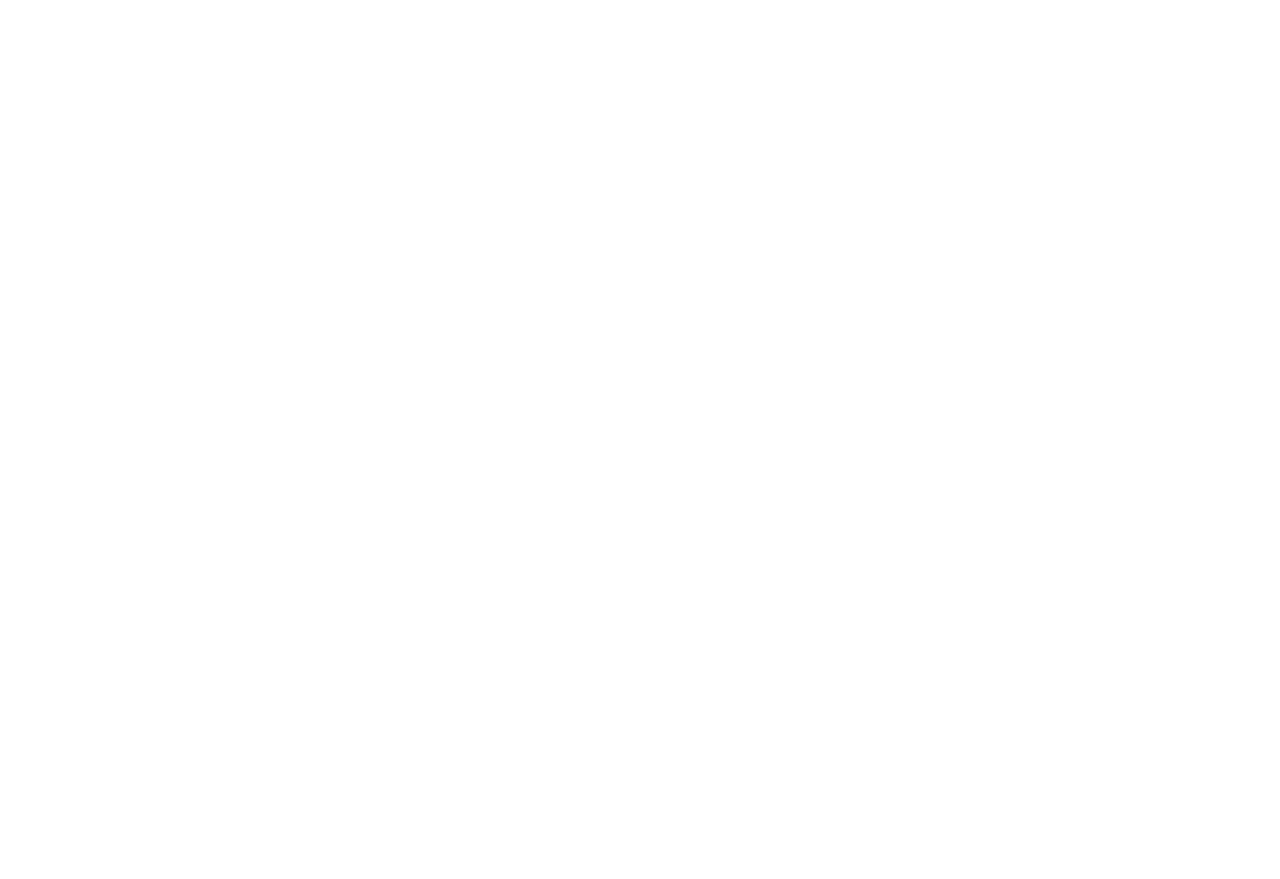
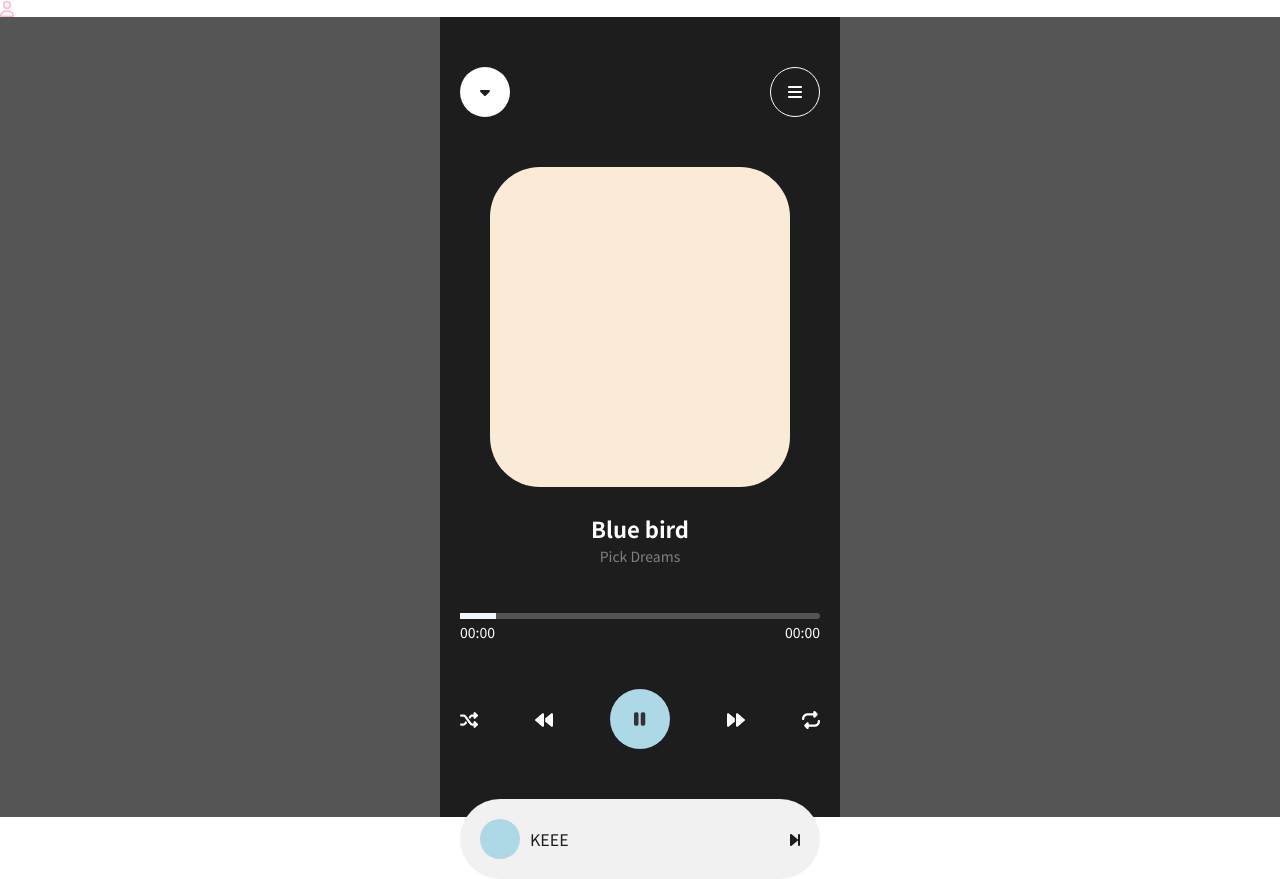
Before and after one commit to JJ46180/napoleon, a React (Create React App) app: page / in a window 1280 px wide. Before the commit the page ends 800 px from the top, so only its background shows below. Built offline with nearby package versions, Linux system fonts and the light colour scheme.

Commit message:
base layout end

```diff
--- a/package.json
+++ b/package.json
@@ -3,6 +3,11 @@
   "version": "0.1.0",
   "private": true,
   "dependencies": {
+    "@fortawesome/fontawesome-svg-core": "^6.5.1",
+    "@fortawesome/free-brands-svg-icons": "^6.5.1",
+    "@fortawesome/free-regular-svg-icons": "^6.5.1",
+    "@fortawesome/free-solid-svg-icons": "^6.5.1",
+    "@fortawesome/react-fontawesome": "^0.2.0",
     "@testing-library/jest-dom": "^5.17.0",
     "@testing-library/react": "^13.4.0",
     "@testing-library/user-event": "^13.5.0",
--- a/src/App.js
+++ b/src/App.js
@@ -7,6 +7,7 @@
 import { Ex05 } from "./components/ex1206/Ex05";
 import { Ex06 } from "./components/ex1207/Ex06";
 import { Ex07 } from "./components/ex1207/Ex07";
+import { Ex09 } from "./components/1211/Ex09";
 
 const App = () => {
   return (
@@ -32,6 +33,10 @@
       {/* <Ex06 /> */}
       {/* <Ex07 /> */}
       {/* 1207~09 */}
+
+      {/* 1210 git연습 */}
+
+      <Ex09></Ex09>
     </div>
   );
 };
--- /dev/null
+++ b/src/components/1211/Ex09.js
@@ -0,0 +1,11 @@
+import { IconEx } from "./components/IconEx";
+import { MusicApp } from "./components/MusicApp";
+
+export const Ex09 = () => {
+  return (
+    <div>
+      <IconEx />
+      <MusicApp />
+    </div>
+  );
+};
--- /dev/null
+++ b/src/components/1211/components/BtnWrap.js
@@ -0,0 +1,51 @@
+import styled from "styled-components";
+import { FontAwesomeIcon } from "@fortawesome/react-fontawesome";
+import {
+  faBackward,
+  faForward,
+  faPause,
+  faRepeat,
+  faShuffle,
+} from "@fortawesome/free-solid-svg-icons";
+
+const BtnWraps = styled.ul`
+  display: flex;
+  justify-content: space-between;
+  align-items: center;
+  margin: 50px 0;
+  font-size: 18px;
+  li:nth-child(3) {
+    width: 60px;
+    height: 60px;
+    background-color: lightblue;
+    border-radius: 50%;
+    display: flex;
+    justify-content: center;
+    align-items: center;
+    color: #333;
+  }
+`;
+
+export const BtnWrap = () => {
+  return (
+    <div>
+      <BtnWraps>
+        <li>
+          <FontAwesomeIcon icon={faShuffle} />
+        </li>
+        <li>
+          <FontAwesomeIcon icon={faBackward} />
+        </li>
+        <li>
+          <FontAwesomeIcon icon={faPause} />
+        </li>
+        <li>
+          <FontAwesomeIcon icon={faForward} />
+        </li>
+        <li>
+          <FontAwesomeIcon icon={faRepeat} />
+        </li>
+      </BtnWraps>
+    </div>
+  );
+};
--- /dev/null
+++ b/src/components/1211/components/Cover.js
@@ -0,0 +1,39 @@
+import styled from "styled-components";
+
+const Covers = styled.div`
+  margin: 50px auto;
+  max-width: 300px;
+  width: 100%;
+`;
+const Bg = styled.div`
+  height: 320px;
+  background-color: antiquewhite;
+  border-radius: 50px;
+`;
+const TitleWrap = styled.div`
+  text-align: center;
+  margin-top: 30px;
+  h3 {
+    font-size: 22px;
+    font-weight: 700;
+  }
+  p {
+    font-size: 14px;
+    color: #808080;
+    margin-top: 10px;
+  }
+`;
+
+export const Cover = () => {
+  return (
+    <div>
+      <Covers>
+        <Bg></Bg>
+        <TitleWrap>
+          <h3>Blue bird</h3>
+          <p>Pick Dreams</p>
+        </TitleWrap>
+      </Covers>
+    </div>
+  );
+};
--- /dev/null
+++ b/src/components/1211/components/Headers.js
@@ -0,0 +1,46 @@
+import { faCaretDown, faBars } from "@fortawesome/free-solid-svg-icons";
+import { FontAwesomeIcon } from "@fortawesome/react-fontawesome";
+import { GlobalStyled, colors } from "../../GlobalStyled";
+import styled from "styled-components";
+
+const SHeader = styled.header`
+  display: flex;
+  justify-content: space-between;
+  align-items: center;
+`;
+const MoreBtn = styled.div`
+  width: 50px;
+  height: 50px;
+  background-color: white;
+  display: flex;
+  justify-content: center;
+  align-items: center;
+  color: ${colors.darkGray};
+  border-radius: 50%;
+`;
+const MenuBtn = styled.div`
+  width: 50px;
+  height: 50px;
+  display: flex;
+  justify-content: center;
+  align-items: center;
+  border: 1px solid #fff;
+  border-radius: 50%;
+`;
+
+export const Headers = () => {
+  return (
+    <div>
+      <SHeader>
+        <MoreBtn>
+          <FontAwesomeIcon icon={faCaretDown}></FontAwesomeIcon>
+        </MoreBtn>
+        <MenuBtn>
+          <FontAwesomeIcon icon={faBars} />
+        </MenuBtn>
+      </SHeader>
+      {/* header end */}
+    </div>
+  );
+};
+// 컴포넌트를 분해하여 작업하는 것이 작업하는데 효율적
--- /dev/null
+++ b/src/components/1211/components/IconEx.js
@@ -0,0 +1,12 @@
+import { faUser } from "@fortawesome/free-regular-svg-icons";
+import { FontAwesomeIcon } from "@fortawesome/react-fontawesome";
+
+export const IconEx = () => {
+  return (
+    <div>
+      <FontAwesomeIcon icon={faUser} style={{ color: "lightpink" }} />
+    </div>
+  );
+};
+
+// 스타일을 추가 할때는 중괄호가 두개 들어간다.(7줄)
--- /dev/null
+++ b/src/components/1211/components/MusicApp.js
@@ -0,0 +1,50 @@
+import {
+  faBackward,
+  faBars,
+  faCaretDown,
+  faForward,
+  faForwardStep,
+  faPause,
+  faRandom,
+  faRepeat,
+  faShuffle,
+} from "@fortawesome/free-solid-svg-icons";
+import { FontAwesomeIcon } from "@fortawesome/react-fontawesome";
+import styled from "styled-components";
+import { GlobalStyled, colors } from "../../GlobalStyled";
+import { Headers } from "./Headers";
+import { Cover } from "./Cover";
+import { PlayTime } from "./PlayTime";
+import { BtnWrap } from "./BtnWrap";
+import { UserCon } from "./UserCon";
+
+const Wrap = styled.div`
+  height: 100vh;
+  display: flex;
+  justify-content: center;
+  background-color: #555;
+  color: white;
+`;
+const Container = styled.div`
+  max-width: 400px;
+  width: 100%;
+  background-color: ${colors.darkGray};
+  padding: 50px 20px;
+`;
+
+export const MusicApp = () => {
+  return (
+    <div>
+      <Wrap>
+        <Container>
+          <Headers />
+          <Cover />
+          <PlayTime />
+          <BtnWrap />
+
+          <UserCon />
+        </Container>
+      </Wrap>
+    </div>
+  );
+};
--- /dev/null
+++ b/src/components/1211/components/PlayTime.js
@@ -0,0 +1,37 @@
+import styled from "styled-components";
+
+const PlayTimes = styled.div``;
+
+const Progress = styled.div`
+  height: 6px;
+  background-color: #555;
+  border-radius: 3px;
+`;
+const Bar = styled.div`
+  width: 10%;
+  height: 100%;
+  background-color: aliceblue;
+  overflow: hidden;
+`;
+const TimeWrap = styled.div`
+  display: flex;
+  justify-content: space-between;
+  font-size: 14px;
+  margin-top: 6px;
+`;
+
+export const PlayTime = () => {
+  return (
+    <div>
+      <PlayTimes>
+        <Progress>
+          <Bar />
+        </Progress>
+        <TimeWrap>
+          <p>00:00</p>
+          <p>00:00</p>
+        </TimeWrap>
+      </PlayTimes>
+    </div>
+  );
+};
--- /dev/null
+++ b/src/components/1211/components/UserCon.js
@@ -0,0 +1,42 @@
+import styled from "styled-components";
+import { FontAwesomeIcon } from "@fortawesome/react-fontawesome";
+import { faForwardStep } from "@fortawesome/free-solid-svg-icons";
+import { colors } from "../../GlobalStyled";
+
+const UserCons = styled.div`
+  padding: 20px;
+  border-radius: 50px;
+  background-color: #f1f1f1;
+  color: ${colors.darkGray};
+  display: flex;
+  justify-content: space-between;
+  align-items: center;
+`;
+const User = styled.div`
+  display: flex;
+  align-items: center;
+`;
+const Avatar = styled.div`
+  width: 40px;
+  height: 40px;
+  background-color: lightblue;
+  border-radius: 50%;
+  margin-right: 10px;
+`;
+const NextBtn = styled.div``;
+export const UserCon = () => {
+  return (
+    <div>
+      <UserCons>
+        <User>
+          <Avatar></Avatar>
+          <h3>KEEE</h3>
+        </User>
+        <NextBtn>
+          <FontAwesomeIcon icon={faForwardStep} />
+        </NextBtn>
+      </UserCons>
+    </div>
+  );
+};
+//큰 것부터 작은 순으로 작업하기
--- a/src/components/GlobalStyled.js
+++ b/src/components/GlobalStyled.js
@@ -15,6 +15,10 @@
 };
 // =>디자인작업할 때 반복되는부분이2개 이상이면 컴포넌트를 하나 만들어준다
 
+export const colors = {
+  darkGray: "#1d1d1d",
+};
+
 export const GlobalStyled = createGlobalStyle`
     ${reset}
     *{
```
Also changed, not shown: 1 other file (tests, documents, lock files or other folders).
